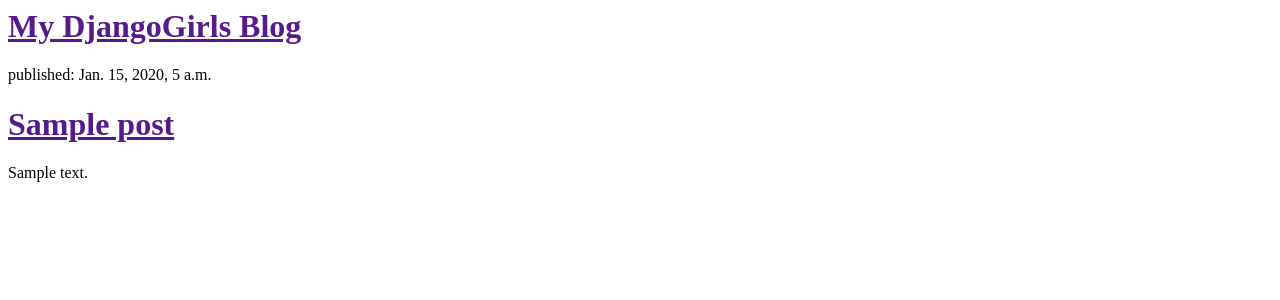
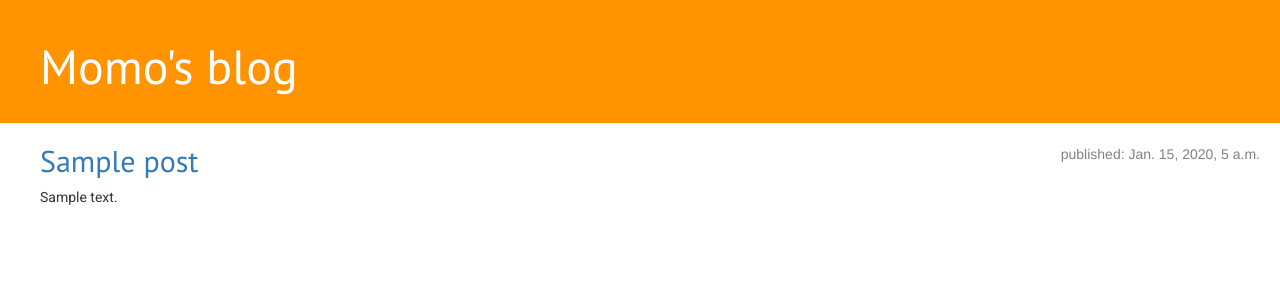
Before and after one commit to momoqiu/my-first-blog, a Django app: template blog/templates/blog/post_list.html in a window 1280 px wide. Shown: the top 300 px of the page. Run offline with Django 3.2, Linux system fonts and the light colour scheme; the template is opened without the code that fills it: values that come from a table or form of the project are taken from there, others are empty; tables that the repository leaves empty hold one stand-in row (values such as "Sample post"); some libraries are stand-ins or nearby versions.

Commit message:
Added CSS and template extending.

```diff
--- /dev/null
+++ b/blog/static/css/blog.css
@@ -0,0 +1,35 @@
+.page-header {
+    background-color: #ff9400;
+    margin-top: 0;
+    padding: 20px 20px 20px 40px;
+}
+
+.page-header h1, .page-header h1 a, .page-header h1 a:visited, .page-header h1 a:active {
+    color: #ffffff;
+    font-size: 36pt;
+    text-decoration: none;
+}
+
+.page-content {
+    margin-left: 40px;
+    margin-right: 20px;
+}
+
+
+h1, h2, h3, h4 {
+    font-family: 'PT Sans';
+}
+
+
+.date {
+    float: right;
+    color: #828282;
+}
+
+.post {
+    margin-bottom: 70px;
+}
+
+.post-text {
+    font-family: 'Roboto';
+}
--- /dev/null
+++ b/blog/templates/blog/base.html
@@ -0,0 +1,24 @@
+{% load staticfiles %}
+
+<html>
+    <head>
+        <title>Momo's blog</title>
+        <link rel="stylesheet" href="//maxcdn.bootstrapcdn.com/bootstrap/3.2.0/css/bootstrap.min.css">
+        <link rel="stylesheet" href="//maxcdn.bootstrapcdn.com/bootstrap/3.2.0/css/bootstrap-theme.min.css">
+        <link href='//fonts.googleapis.com/css?family=PT+Sans|Roboto' rel='stylesheet' type='text/css'>
+        <link rel="stylesheet" href="{% static 'css/blog.css' %}">
+    </head>
+
+    <body>
+      <div class="page-header">
+        <h1><a href="/">Momo's blog</a></h1>
+      </div>
+      <div class="page-content">
+
+            {% block content %}
+            {% endblock %}
+
+      </div>
+</body>
+
+</html>
--- a/blog/templates/blog/post_list.html
+++ b/blog/templates/blog/post_list.html
@@ -1,20 +1,19 @@
-<html>
-    <head>
-        <title>My DjangoGirls blog</title>
-    </head>
-    <body>
-        <div>
-            <h1><a href="">My DjangoGirls Blog</a></h1>
-        </div>
+{% extends 'blog/base.html' %}
 
-        {% for post in posts %}
-          <div>
+{% block content %}
+    {% for post in posts %}
+      <div class="post">
+
+          <div class="date">
             <p>published: {{ post.published_date }}</p>
-            <h1><a href="">{{ post.title }}</a></h1>
+          </div>
+
+          <h2><a href="">{{ post.title }}</a></h2>
+
+          <div class="post-text">
             <p>{{ post.text|linebreaks }}</p>
           </div>
-        {% endfor %}
 
-
-    </body>
-</html>
+      </div>
+    {% endfor %}
+{% endblock %}
```
